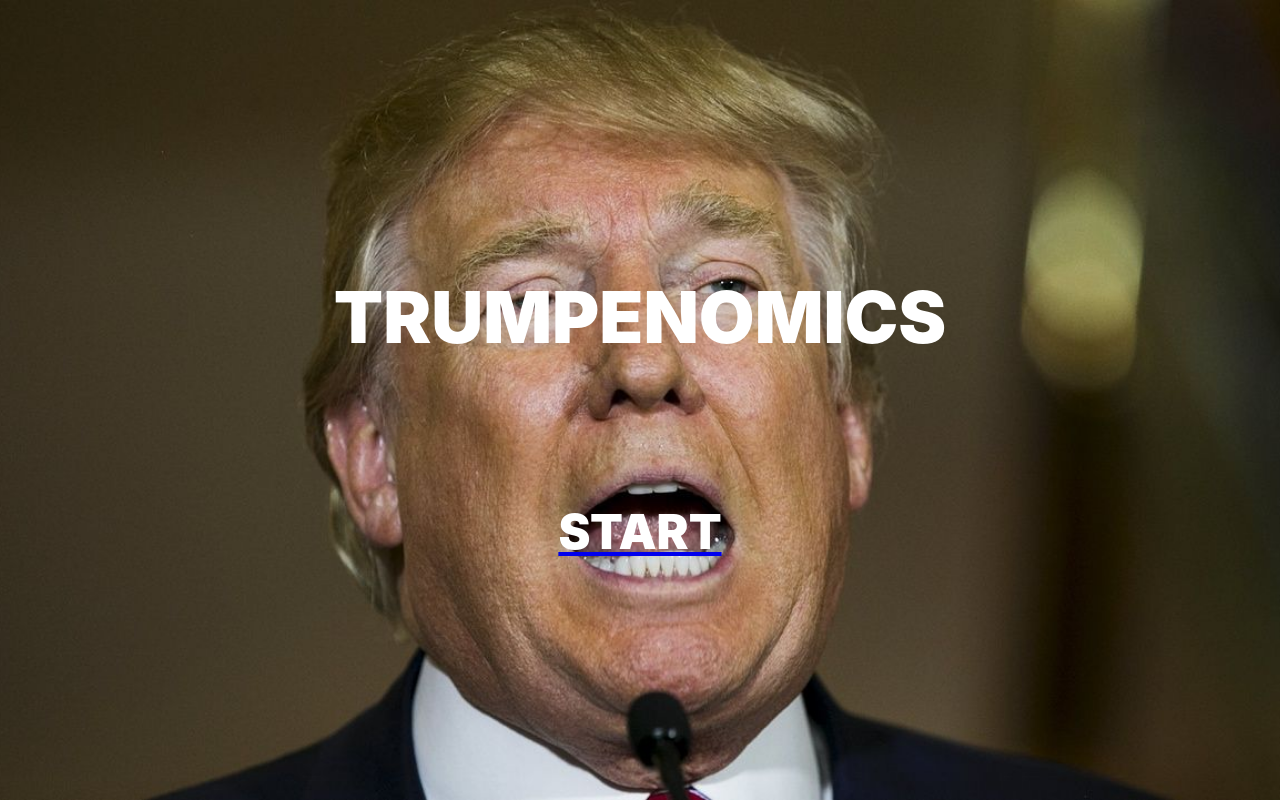
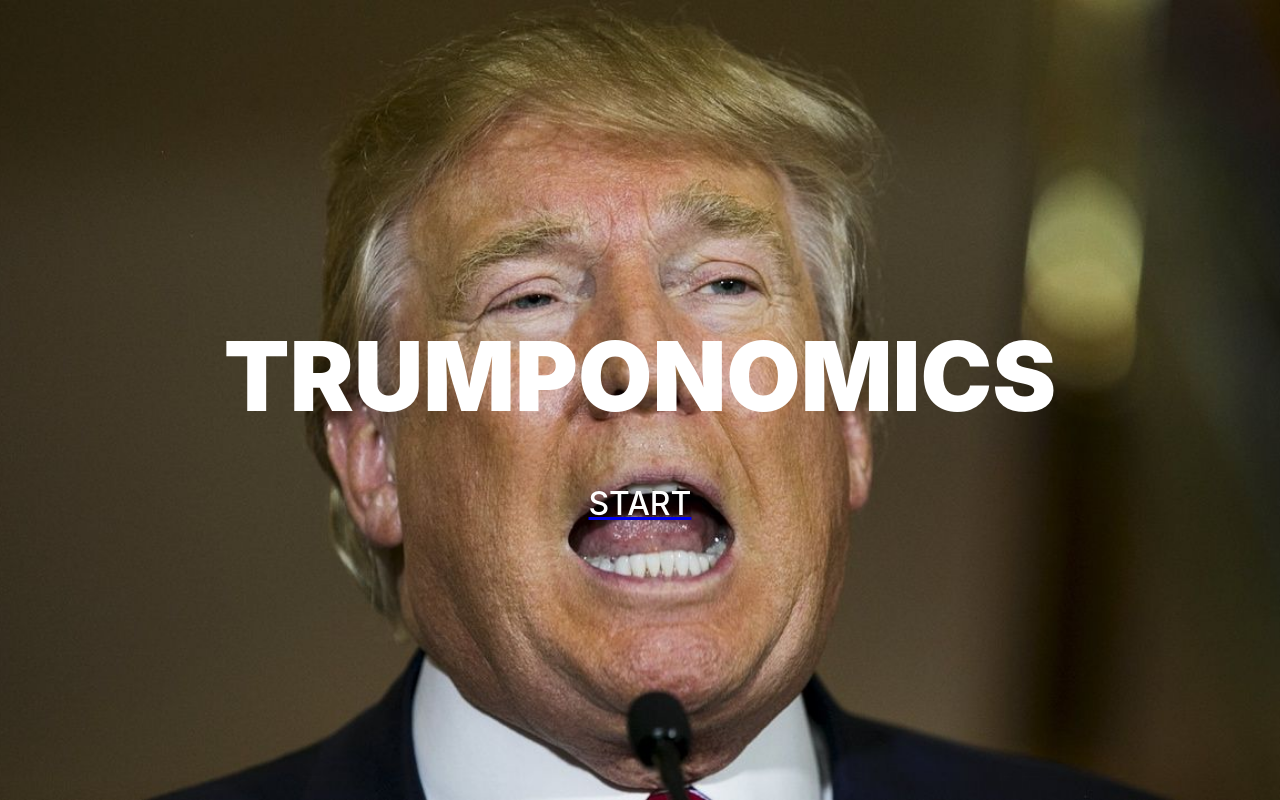
Before and after one commit to gvlastar/Finnovation2019, a React (Create React App) app: page / in a window 1280 px wide. Built offline with nearby package versions, Linux system fonts and the light colour scheme.

Commit message:
index style

```diff
--- a/src/App.css
+++ b/src/App.css
@@ -1,4 +1,9 @@
+.root {
+  background-color: #3742fa;
+}
+
 .App {
+  background-color: white;
   text-align: center;
 }
 
@@ -32,6 +37,18 @@
   }
 }
 
+.twitter-tweet {
+  box-shadow: 1px 1px 20px 1px #CCCCCC;
+  border-radius: 5px;
+}
+
+.tweetLink {
+  margin-top: 10px;
+  margin-bottom: 10px;
+  background-color: transparent;
+  border-radius: 5px;
+}
+
 .tweetOverlay {
   background-color: black;
   opacity: 0;
@@ -41,3 +58,19 @@
 .tweetOverlay:hover {
   opacity: 0.1;
 }
+
+
+#trump {
+  color: white;
+  font-size: 6em;
+  font-weight: 900;
+
+}
+
+#start {
+  color: white;
+  font-size: 2em;
+  font-weight: 500;
+  margin-top: 50px;
+  text-decoration: none;
+}
--- a/src/FrontPage.js
+++ b/src/FrontPage.js
@@ -1,6 +1,7 @@
 import React from 'react';
 import image from './trump.jpg'
 import { Link } from 'react-router-dom'
+import './App.css';
 
 class FrontPage extends React.Component {
     render() {
@@ -17,22 +18,12 @@ class FrontPage extends React.Component {
             flexDirection: 'column',
             paddingTop: 40
         }}>
-        <div style={{
-            color: 'white',
-            fontSize: 72,
-            fontWeight: 900,
-            marginBottom: 100,
-            padding: 18,
+        <div id="trump" style={{
         }}>
-                TRUMPENOMICS
+                TRUMPONOMICS
             </div>
             <Link to="/tweets">
-                <div style={{
-                    color: 'white',
-                    padding: 24,
-                    fontWeight: 900,
-                    fontSize: 48,
-                    textDecoration: 'none',
+                <div id="start" style={{
                 }}>
                 START
             </div>
```
